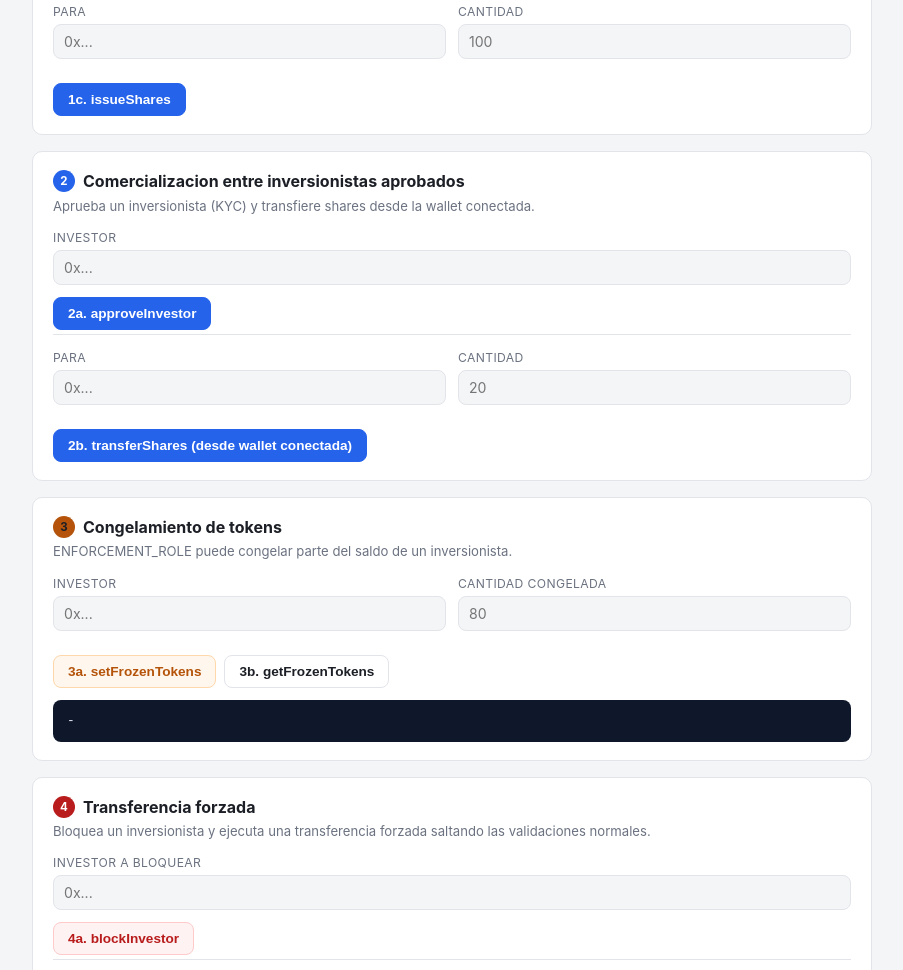
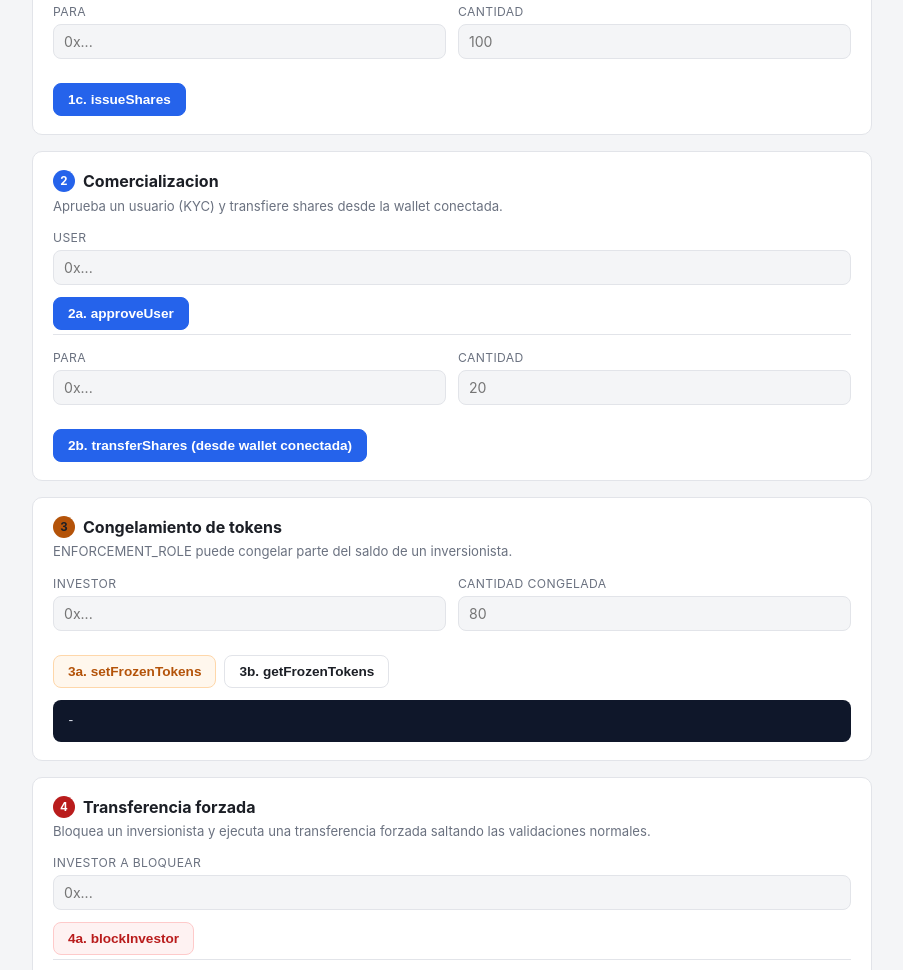
Before and after one commit to Estrategia-e-innovacion-de-TI/PoC-ERC-7943, a website: page frontend/asset-shares.html in a window 1280 px wide. Shown: the part 1306-2276 px from the top of the page, without its empty margins (188-1091 px from the left). Drawn offline with nearby package versions, Linux system fonts and the light colour scheme.

Commit message:
mejoras v.0.0.0.2

```diff
--- a/frontend/asset-shares.html
+++ b/frontend/asset-shares.html
@@ -396,15 +396,15 @@
     </section>
 
     <section class="card">
-      <h2><span class="badge">2</span> Comercializacion entre inversionistas aprobados</h2>
-      <p class="desc">Aprueba un inversionista (KYC) y transfiere shares desde la wallet conectada.</p>
+      <h2><span class="badge">2</span> Comercializacion</h2>
+      <p class="desc">Aprueba un usuario (KYC) y transfiere shares desde la wallet conectada.</p>
 
       <div class="field">
-        <label for="approveInvestor">Investor</label>
+        <label for="approveInvestor">USER</label>
         <input id="approveInvestor" placeholder="0x..." />
       </div>
       <div class="actions">
-        <button id="btnApproveInvestor" class="primary">2a. approveInvestor</button>
+        <button id="btnApproveInvestor" class="primary">2a. approveUser</button>
       </div>
 
       <hr class="sep" />
```
